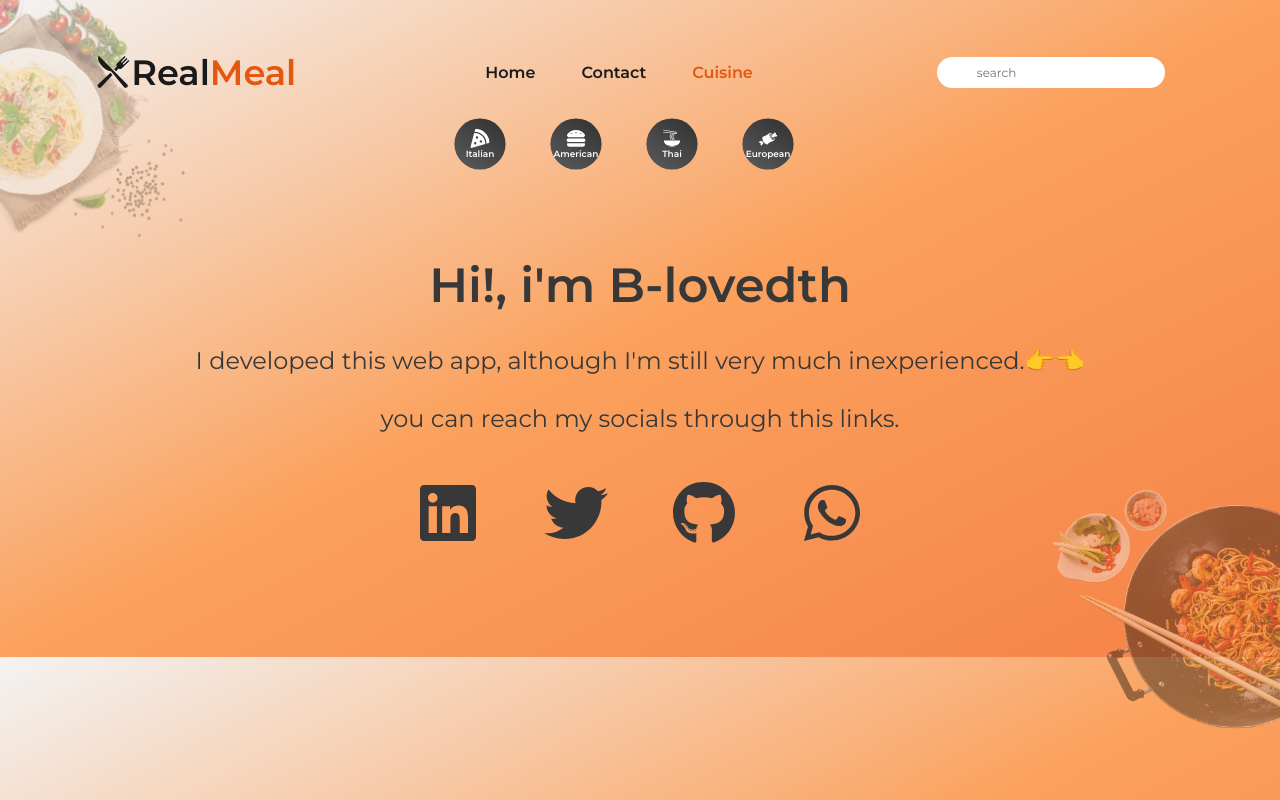
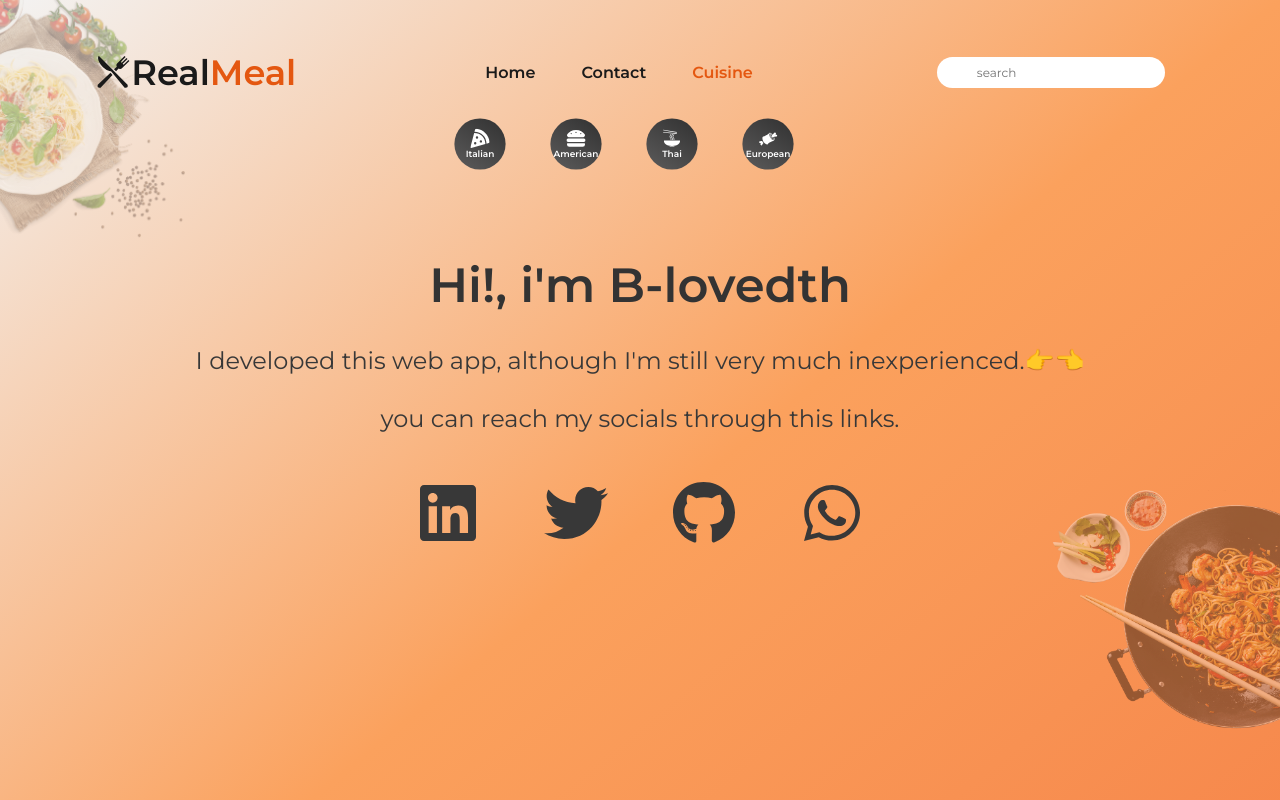
Before and after one commit to B-lovedth/Real-Meal, a React (Create React App) app: page /contact in a window 1280 px wide. Shown: the top 800 px of the page. Built offline with nearby package versions, Linux system fonts and the light colour scheme.

Commit message:
Update Contact.css

```diff
--- a/src/pages/Contact.css
+++ b/src/pages/Contact.css
@@ -1,12 +1,15 @@
 .contact{
     margin:0;
     text-align:center;
+    height:100vh;
 }
 .contact-container{
     margin:5rem auto;
+    height:100%;
 }
 .contact-container h3{
     font-size:3rem;
+    color:#333;
 
 }
 .contact-container p{
@@ -23,6 +26,9 @@
     font-size:4rem;
     margin:1rem 2rem;
 }
+.contact-wrapper a:hover {
+    color: #e45710;
+}
 @media(max-width:420px){
 
     .contact-container h3 {
```
